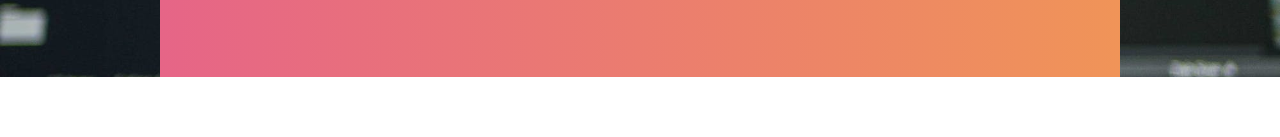
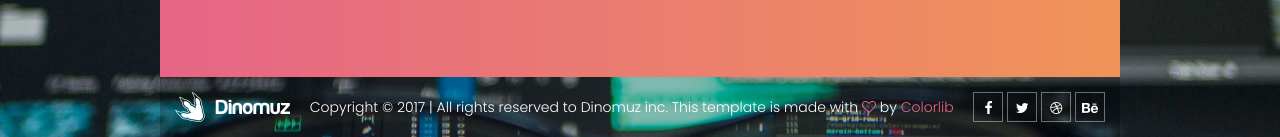
Before and after one commit to fullstack-es/website, a plain HTML site: page index.html in a window 1280 px wide. Shown: the part 1447-1584 px from the top of the page. Before the commit the page ends 1524 px from the top, so only its background shows below. Drawn offline with nearby package versions, Linux system fonts and the light colour scheme.

Commit message:
Added footer

```diff
--- a/index.html
+++ b/index.html
@@ -120,6 +120,25 @@
 					</div>
 				</div>
 			</section>
+
+			<!-- Start footer Area -->
+			<footer>
+				<div class="container">
+					<div class="footer-content d-flex justify-content-between align-items-center flex-wrap">
+						<div class="logo">
+							<img src="img/logo.png" alt="">
+						</div>
+						<div class="copy-right-text">Copyright &copy; 2017  |  All rights reserved to Dinomuz inc. This template is made with <i class="fa fa-heart-o" aria-hidden="true"></i> by <a href="https://colorlib.com" target="_blank">Colorlib</a></div>
+						<div class="footer-social">
+							<a href="#"><i class="fa fa-facebook"></i></a>
+							<a href="#"><i class="fa fa-twitter"></i></a>
+							<a href="#"><i class="fa fa-dribbble"></i></a>
+							<a href="#"><i class="fa fa-behance"></i></a>
+						</div>
+					</div>
+				</div>
+			</footer>
+			<!-- End footer Area -->
 		</div>
 
 		<script src="js/vendor/jquery-2.2.4.min.js"></script>
```
